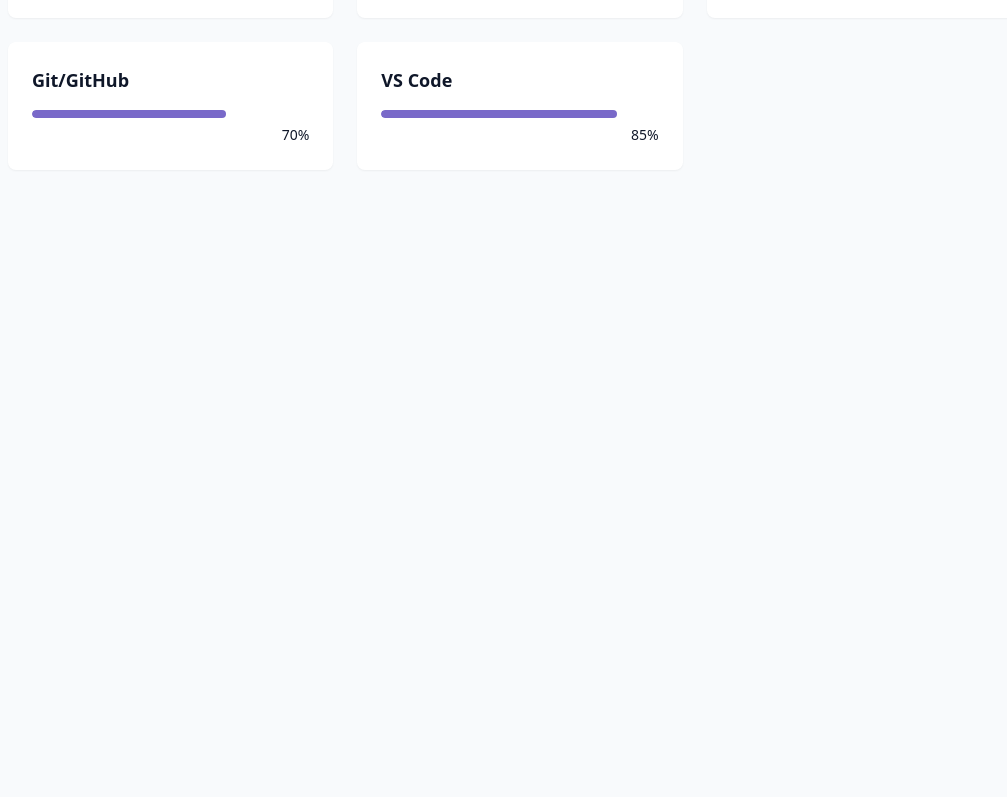
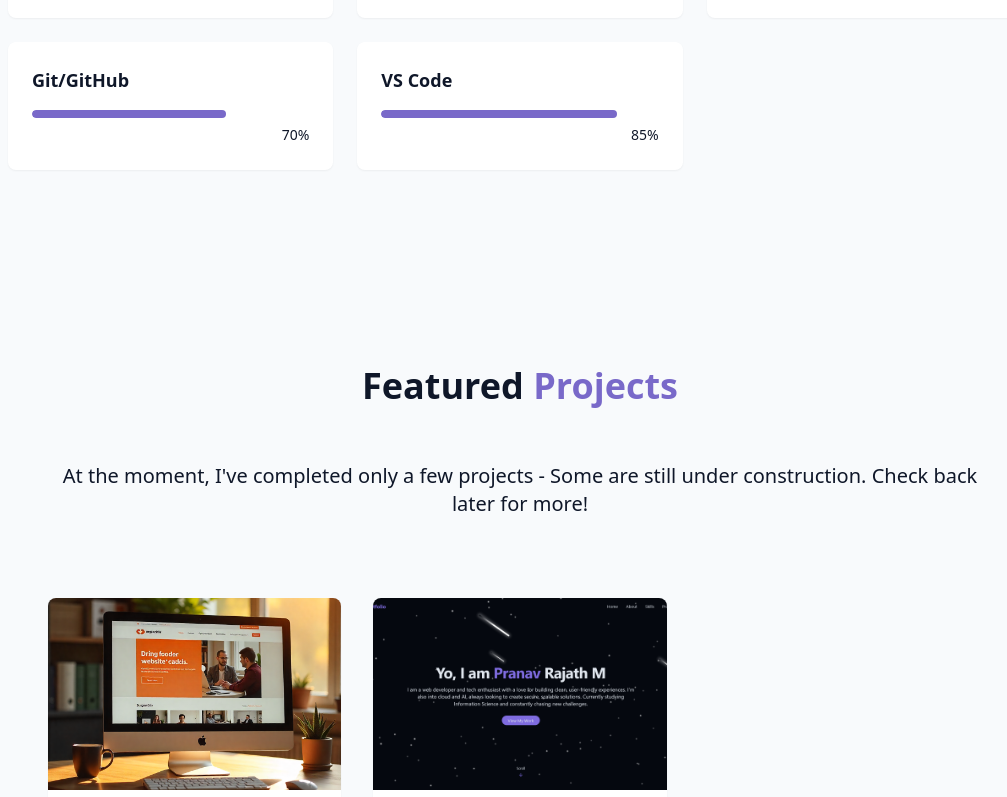
Before and after one commit to Pranavrajath/Portfolio, a React (Vite) app: page / in a window 1280 px wide. Shown: the part 2000-2797 px from the top of the page, without its empty margins (120-1127 px from the left). Before the commit the page ends 2266 px from the top, so only its background shows below. Built offline with nearby package versions, Linux system fonts and the light colour scheme.

Commit message:
Updated project page

```diff
--- a/src/components/ProjectSection.jsx
+++ b/src/components/ProjectSection.jsx
@@ -1,4 +1,5 @@
 import { Description } from "@radix-ui/react-toast";
+import { ExternalLink, Github, Key } from "lucide-react";
 
 const projects =[
     {
@@ -8,7 +9,7 @@
         image:"/Projects/buildboxpic.png",
         tags:["React", "TailWindCSS", "MongoDB"],
         demoUrl: "#",
-        githubUrl: "#https://github.com/Pranavrajath/mini-project"
+        githubUrl: "https://github.com/Pranavrajath/mini-project"
     },
     {
         id:2,
@@ -17,14 +18,52 @@
         image:"/Projects/portfoliopic.png",
         tags:["React", "TailWindCSS", "JavaScript"],
         demoUrl: "#",
-        githubUrl: "#https://github.com/Pranavrajath/Portfolio"
+        githubUrl: "https://github.com/Pranavrajath/Portfolio"
     },
 ]
 
 
 export const ProjectSection = () => {
 
-    return <section>
+    return <section id="projects" className="py-25 px-4 relative ">
+        <div className="container mx-auto max-w-5xl">
+            <h2 className="text-3xl md:text-4xl font-bold mb-4 text-center">
+            Featured<span className="text-primary"> Projects</span>
+            </h2>
+            <p className="text-xl p-10">
+                At the moment, I've completed only a few projects
+                - Some are still under construction. Check back later for more!
+            </p>
+            <div className="grid grid-cols-1 md:grid-cols-2 lg:grid-cols-3 gap-8 p-10 ">
+                {projects.map((project,key) => (
+                    <div key={key} className=" group bg-card rounded-lg overflow-hidden shadow-xs card-hover">
+                        <div className="h-48 overflow-hidden">
+                            <img src={project.image} alt={project.title}
+                                className="w-full h-full object-cover transition-transform duration-500 group-hover:scale-110"
+                            />
+                        </div>
+                        <div className="p-6">
+                            <div className="flex flex-wrap gap-2 md-4">
+                                {project.tags.map((tag) => (
+                                    <span className="px-2 py-1 text-xs font-medium rounded-full bg-primary/20 text-secondary-foreground"> {tag} </span>
 
+                                ))}
+                            </div>
+                        </div>
+                        <h3 className="text-l font-semibold mb-2">{project.title}</h3>
+                        <p className="text-muted-foreground text-sm pb-7">
+                                {project.Description}
+                        </p>
+                        <div className="flex justify-between items.center">
+                            <div className="flex space-x-3 pb-2 pl-2">
+                                <a href= {project.githubUrl} className="text-foreground/80 hover:text-primary transition=colors duration-300">
+                                    <Github/>
+                                </a>
+                            </div>
+                        </div>
+                    </div>
+                ))}
+            </div>
+        </div>
     </section> ;
 }
```
